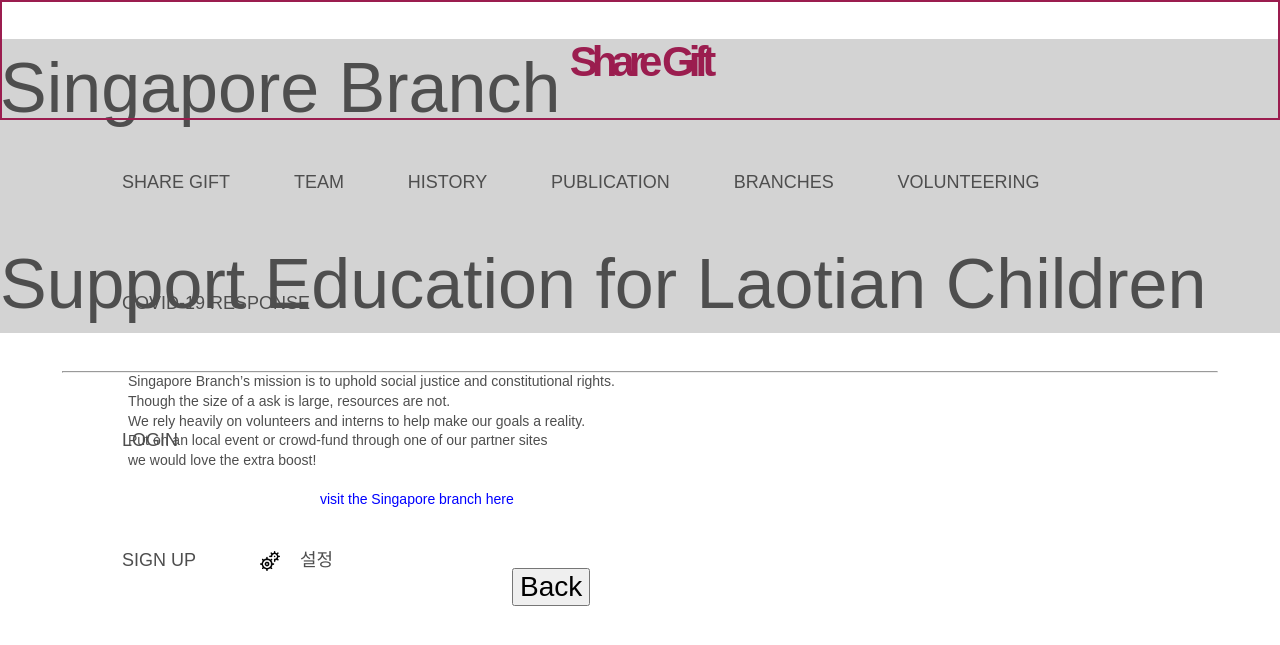
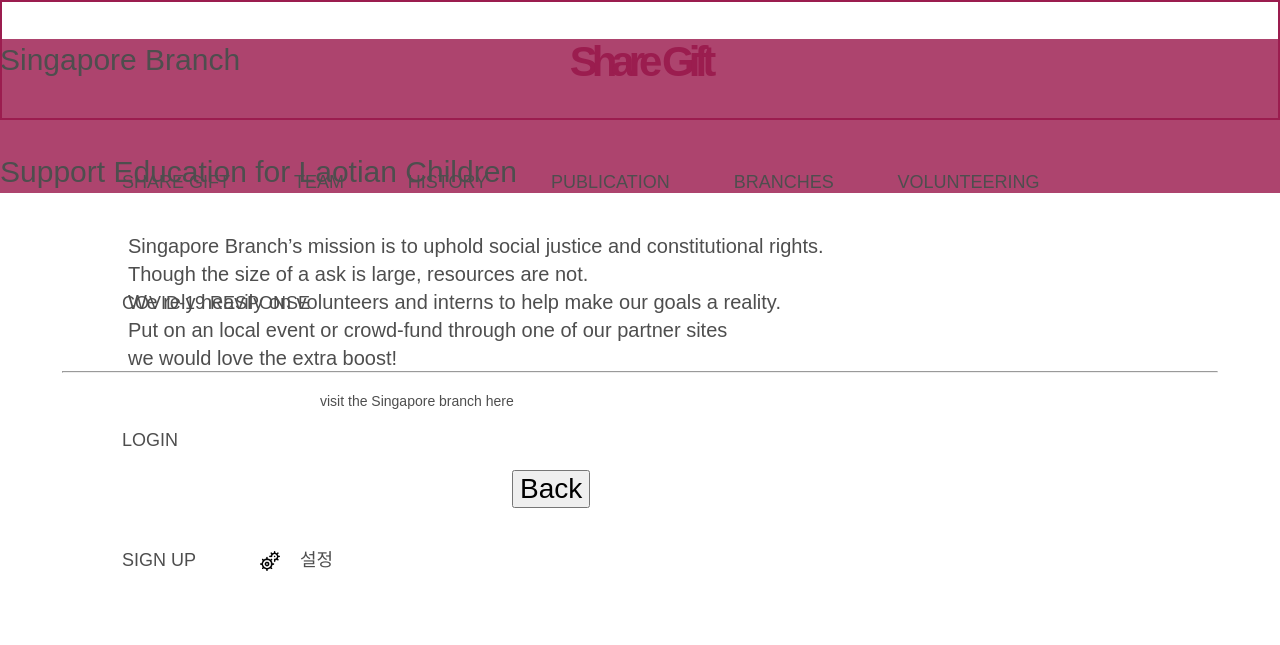
Before and after one commit to yeet1miester/shareGift, a Django app: page /singapore/ in a window 1280 px wide; the page is wider, and only the part inside the window is pictured. Shown: the top 645 px of that part. Run offline with Django 3.2, Linux system fonts and the light colour scheme; some libraries are stand-ins or nearby versions; some web fonts are replaced.

Commit message:
Update singapore.html

```diff
--- a/Webapp/firstProject/shareGift/templates/frontend/singapore.html
+++ b/Webapp/firstProject/shareGift/templates/frontend/singapore.html
@@ -93,13 +93,13 @@
         </div>
 </body>
 <style>
-    .header{text-align:center; position:relative;  margin-bottom: 10px; border-bottom: solid salmon; }
-    .but{position: relative; right:18%; top: 1%;}
-    .but1{position: relative; left:20%; top: 1%;}
-    .red{ font-size: 500%; background-color: #d3d3d3ff;}
-    .sub{font-size: 100%;}
-    .Writing{margin-left: 10%;}
+    .header{text-align:center; position:relative;  margin-bottom: 10px; border-bottom: solid #salmon; }
+    .but{position: relative; right:15%; top: 1%;}
+    .but1{position: relative; left:15%; top: 1%;}
+    .red{background-color: #ad446eff; color: #white; font-size: 50px;}
+    .sub{font-size: 30px}
+    .Writing{margin-left: 10%; font-size: 20px}
     .b1{font-size: 200%; position: relative; top:50%; left:40%}
-    .link{position: relative; left:25%; color: blue}
+    .link{position: relative; left:25%; color: #blue}
 </style>
 </html>
```
